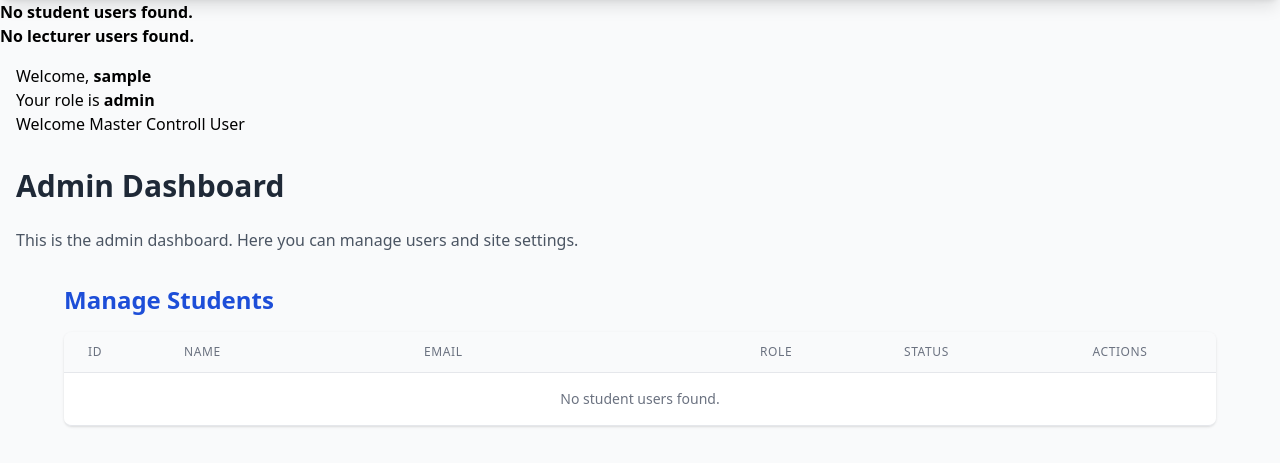
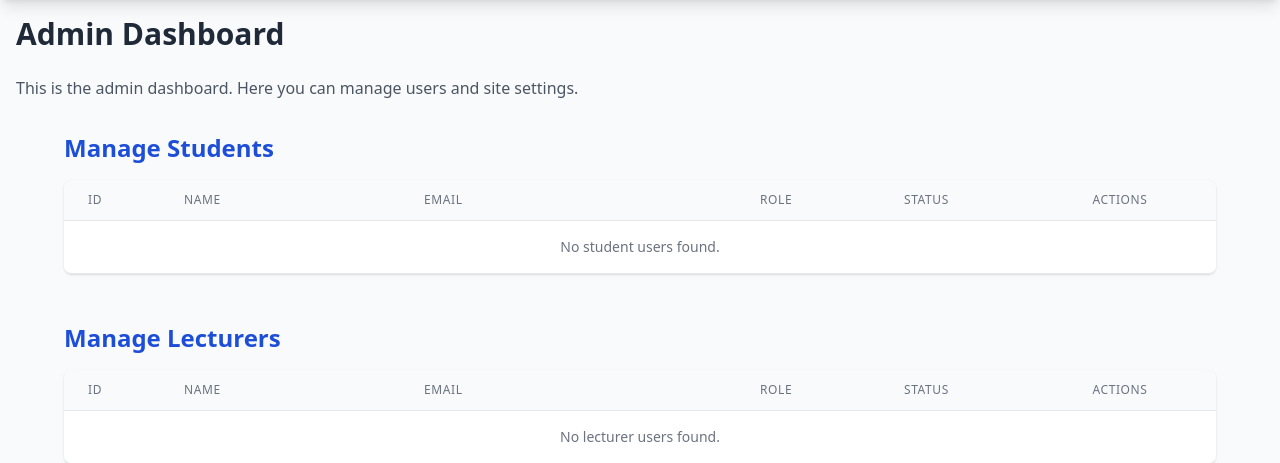
Before and after one commit to kobokers/WebFundamentalProject, a PHP site: page /admin/dashboard.php in a window 1280 px wide. Shown: the part 64-527 px from the top of the page. Run offline with PHP 8.4, Linux system fonts and the light colour scheme; the visitor is signed in with stand-in values (Sample User, id 1); data comes from the database, SQL or seed files in the repository; some libraries are stand-ins or nearby versions.

Commit message:
fix dashboard.php

```diff
--- a/admin/dashboard.php
+++ b/admin/dashboard.php
@@ -70,7 +70,7 @@ if ($result && $result->num_rows > 0) {
         $users[] = $row;
     }
 } else {
-    echo "<p><b>No student users found.</p></b>";
+    error_log(message: "No student users found.");
 }
 
 // --- Fetch Lecturers ---
@@ -82,19 +82,9 @@ if ($result_state && $result_state->num_rows > 0) {
         $users_lect[] = $row;
     }
 } else {
-    echo "<p><b>No lecturer users found.</p></b>";
+    error_log(message: "No lecturer users found.");
 }
 ?>
-
-<div class="container mx-auto p-4">
-    <?php
-    echo "Welcome, <strong>" . htmlspecialchars($_SESSION['user_name']) . "</strong>";
-    echo "<br>";
-    echo "Your role is <strong>" . htmlspecialchars($_SESSION['user_role']) . "</strong>";
-    echo '<br>';
-    echo "Welcome Master Controll User";
-    ?>
-</div>
 
 <body>
     <main class="container mx-auto p-4">
```
